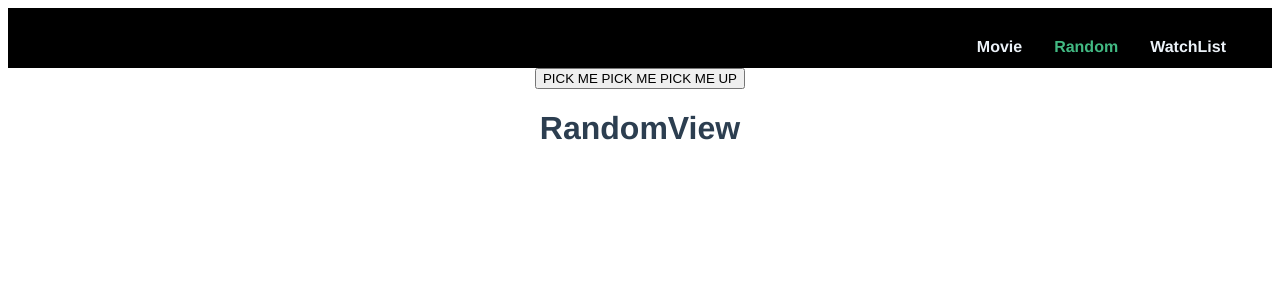
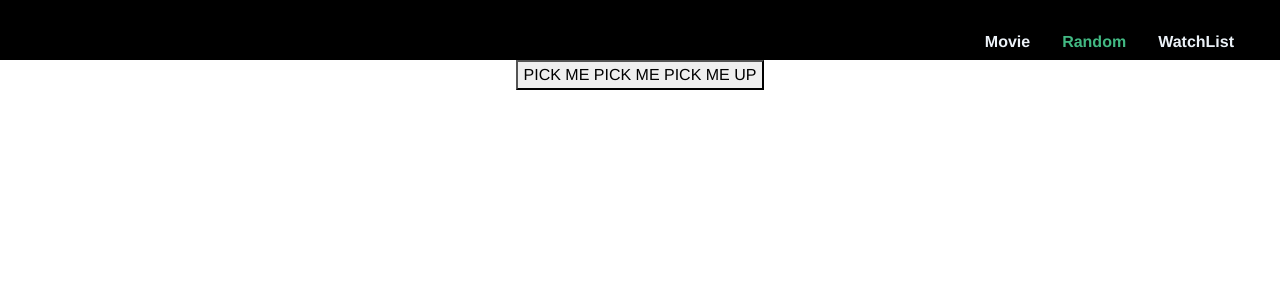
Before and after one commit to heisje/vue-movie-recommend-project, a Vue app in the folder my-vue-pjt/: page /random in a window 1280 px wide. Shown: the top 300 px of the page. Built offline with nearby package versions, Linux system fonts and the light colour scheme.

Commit message:
bootstrap

```diff
--- a/my-vue-pjt/package.json
+++ b/my-vue-pjt/package.json
@@ -9,10 +9,11 @@
   },
   "dependencies": {
     "axios": "^1.1.3",
-    "bootstrap": "^5.1.3",
+    "bootstrap": "^5.2.2",
+    "bootstrap-vue": "^2.23.1",
     "core-js": "^3.8.3",
     "lodash": "^4.17.21",
-    "vue": "^2.6.14",
+    "vue": "^2.7.14",
     "vue-router": "^3.5.1",
     "vuex": "^3.6.2"
   },
--- a/my-vue-pjt/src/main.js
+++ b/my-vue-pjt/src/main.js
@@ -2,7 +2,11 @@ import Vue from 'vue'
 import App from './App.vue'
 import store from './store'
 import router from './router'
+import BootstrapVue from 'bootstrap-vue'
+import 'bootstrap/dist/css/bootstrap.min.css'
+import 'bootstrap-vue/dist/bootstrap-vue.css'
 
+Vue.use(BootstrapVue)
 Vue.config.productionTip = false
 
 new Vue({
--- a/my-vue-pjt/src/views/RandomView.vue
+++ b/my-vue-pjt/src/views/RandomView.vue
@@ -1,12 +1,20 @@
 <template>
     <div>
         <button @click="getRandomMovie">PICK ME PICK ME PICK ME UP</button>
-        <h1>RandomView</h1>
+        <div class="d-grid gap-4 col-4 mx-auto">
+            <div v-if="movie" class="card" style="width: 100%;">
+                <img :src="`https://image.tmdb.org/t/p/original/${ movie.poster_path }`" class="card-img-top" alt="PICK A MOVIE">
+            <div class="card-body">
+                <h4 class="card-title fw-bold">{{ movie.title }}</h4>
+            </div>
+      </div>
+    </div>
     </div>
 </template>
 
 <script>
 import _ from 'lodash'
+
 export default {
     name:'RandomView',
     data(){
@@ -16,16 +24,11 @@ export default {
     },
     methods: {
         getRandomMovie() {
-        console.log(this.$store.state.topRanked)
         this.movie = _.sample(this.$store.state.topRanked)
-        console.log(this.movie)
-        console.log(1)
-
         }
     }
 }
 </script>
 
 <style>
-
 </style>
```
Also changed, not shown: my-vue-pjt/public/index.html (line endings or trailing spaces), 1 other file (tests, documents, lock files or other folders).
